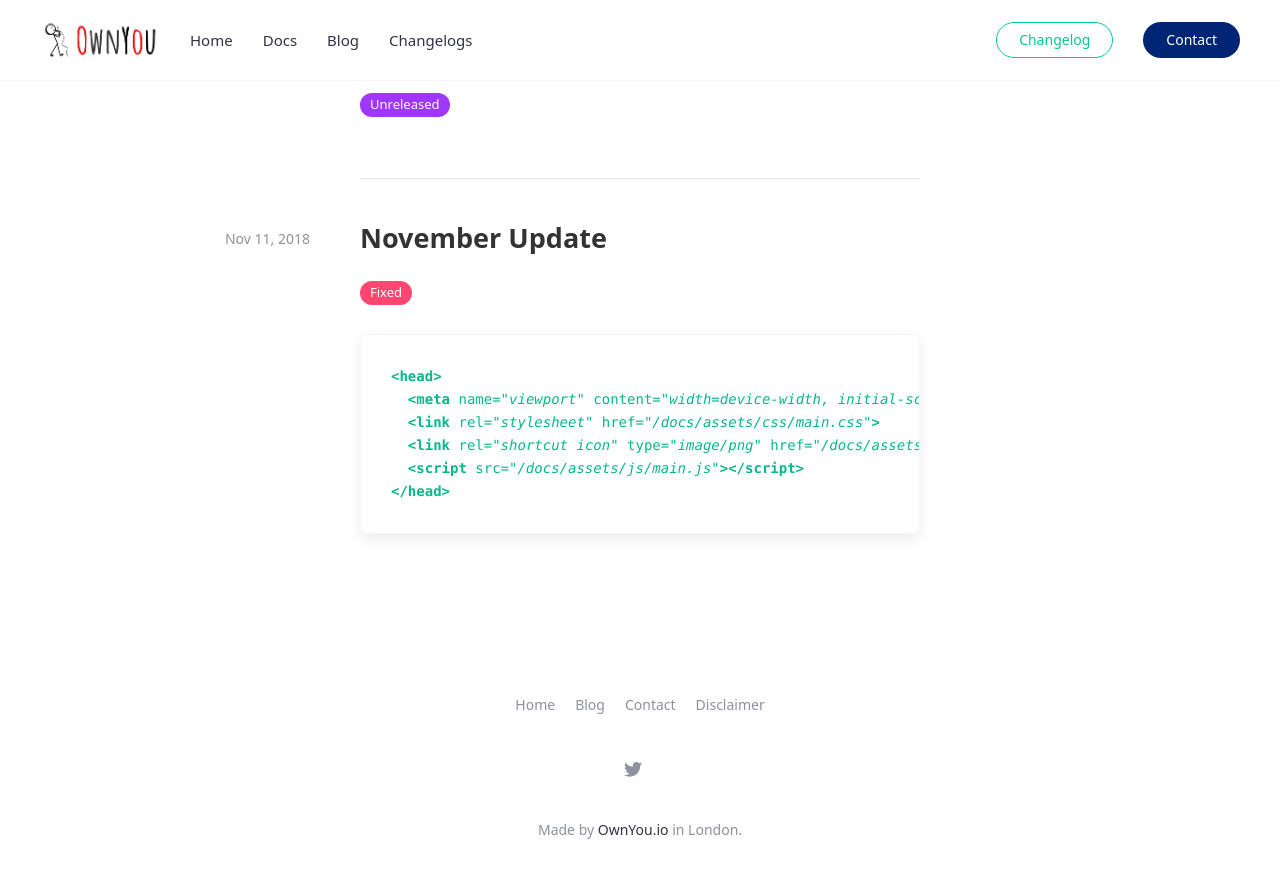
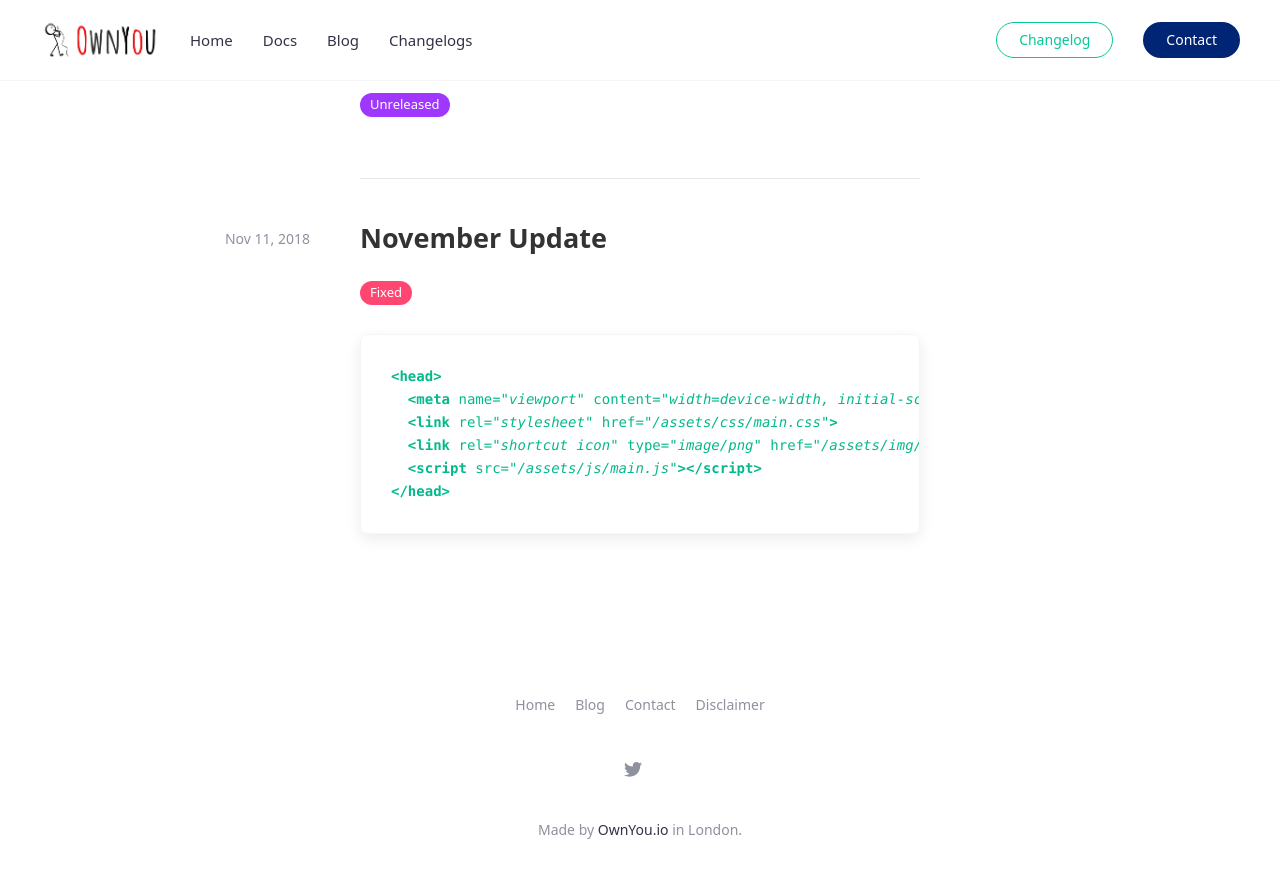
Before and after one commit to OwnYouLtd/docs, a Jekyll site: the page built from changelog-posts.md, in a window 1280 px wide and 900 px high, scrolled down 2184 px. Shown: the top 878 px of the window. Built offline with Jekyll 4.4.1, drawn with Linux system fonts in a browser that asks for light colours; some of the changed lines change nothing that is shown.

Commit message:
Update _config.yml

```diff
--- a/_config.yml
+++ b/_config.yml
@@ -10,13 +10,15 @@ description: OwnYou docs and material related to architecture.
 lang: en
 
 # Site subpath, e.g. /blog
-baseurl: "/docs"
+# baseurl: "/docs"
+baseurl: ""
 
 # Permalink URLs structure, for permalink style options see: https://jekyllrb.com/docs/permalinks/
 permalink: /:title/
 
 # Site base hostname & protocol, e.g. http://example.com
-url: ""
+# url: ""
+url: "https://www.ownyou.io"
 
 # Site logo # e.g. logo.png, upload logo image file to /uploads/ folder
 logo: ownyou_logo_24b.png
```
